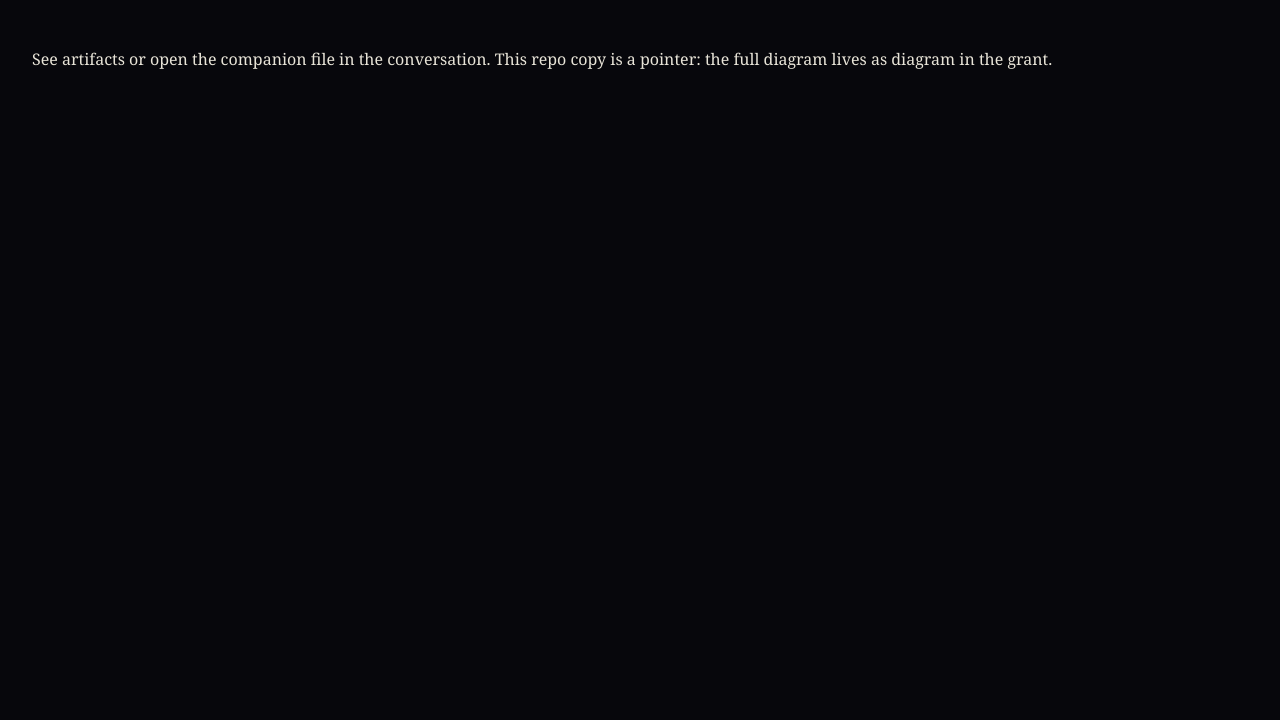
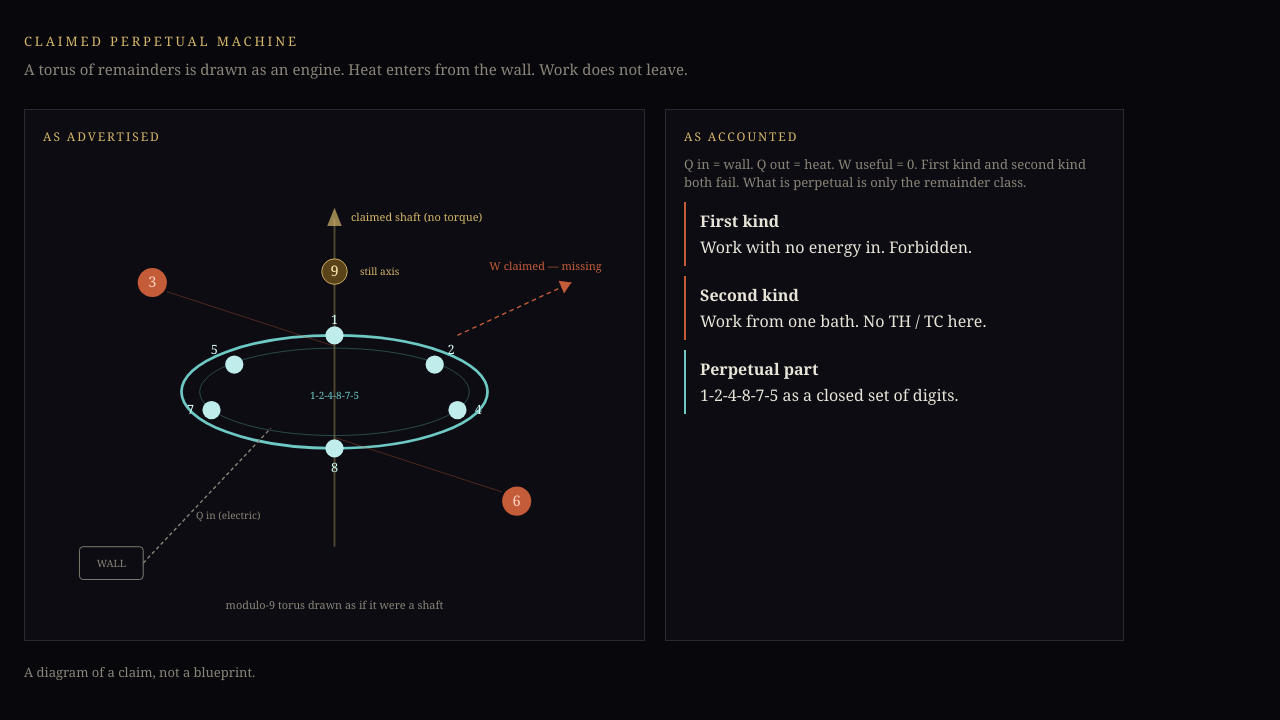
Before and after one commit to nicholasnatividad818-oss/perpetual-motion, a plain HTML site: page diagram.html in a window 1280 px wide. Drawn offline with Linux system fonts and the light colour scheme.

Commit message:
Restore full claimed-machine diagram

```diff
--- a/diagram.html
+++ b/diagram.html
@@ -4,8 +4,70 @@
   <meta charset="UTF-8" />
   <meta name="viewport" content="width=device-width, initial-scale=1" />
   <title>The claimed machine</title>
+  <style>
+    :root { --bg:#07070c; --ink:#e8e4d8; --dim:#8a8578; --gold:#d4b56a; --ember:#c45c3a; --cyan:#6ec8c4; --line:#2a2833; }
+    * { box-sizing:border-box; margin:0; padding:0; }
+    body { background:var(--bg); color:var(--ink); font-family:Georgia,serif; min-height:100vh; padding:32px 24px 48px; }
+    h1 { font-size:13px; letter-spacing:0.22em; text-transform:uppercase; color:var(--gold); font-weight:400; margin-bottom:8px; }
+    .lede { color:var(--dim); max-width:720px; line-height:1.5; margin-bottom:28px; font-size:15px; }
+    .grid { display:grid; grid-template-columns:1fr; gap:20px; max-width:1100px; }
+    @media (min-width:900px) { .grid { grid-template-columns:1.15fr 0.85fr; } }
+    .card { border:1px solid var(--line); background:#0c0c12; padding:18px 18px 12px; }
+    .card h2 { font-size:12px; letter-spacing:0.16em; text-transform:uppercase; color:var(--gold); font-weight:400; margin-bottom:10px; }
+    svg { width:100%; height:auto; display:block; }
+    .caption { margin-top:10px; font-size:13px; color:var(--dim); line-height:1.45; }
+    .law { border-left:2px solid var(--ember); padding:8px 0 8px 14px; margin-top:10px; }
+    .law.ok { border-left-color:var(--cyan); }
+    .law b { display:block; margin-bottom:4px; }
+    footer { margin-top:22px; color:var(--dim); font-size:13px; }
+  </style>
 </head>
-<body style="background:#07070c;color:#e8e4d8;font-family:Georgia,serif;padding:24px">
-  <p>See artifacts or open the companion file in the conversation. This repo copy is a pointer: the full diagram lives as diagram in the grant.</p>
+<body>
+  <h1>Claimed perpetual machine</h1>
+  <p class="lede">A torus of remainders is drawn as an engine. Heat enters from the wall. Work does not leave.</p>
+  <div class="grid">
+    <div class="card">
+      <h2>As advertised</h2>
+      <svg viewBox="0 0 640 520" xmlns="http://www.w3.org/2000/svg">
+        <rect width="640" height="520" fill="#0c0c12"/>
+        <line x1="320" y1="70" x2="320" y2="430" stroke="#d4b56a" stroke-width="2" opacity="0.35"/>
+        <polygon points="320,58 312,78 328,78" fill="#d4b56a" opacity="0.7"/>
+        <text x="338" y="72" fill="#d4b56a" font-size="12" font-family="Georgia, serif">claimed shaft (no torque)</text>
+        <ellipse cx="320" cy="260" rx="168" ry="62" fill="none" stroke="#6ec8c4" stroke-width="3"/>
+        <ellipse cx="320" cy="260" rx="148" ry="48" fill="none" stroke="#6ec8c4" stroke-width="1" opacity="0.35"/>
+        <g font-family="Georgia, serif" font-size="14" text-anchor="middle">
+          <circle cx="320" cy="198" r="10" fill="#bfedec"/><text x="320" y="186" fill="#d8fffb">1</text>
+          <circle cx="430" cy="230" r="10" fill="#bfedec"/><text x="448" y="218" fill="#d8fffb">2</text>
+          <circle cx="455" cy="280" r="10" fill="#bfedec"/><text x="478" y="284" fill="#d8fffb">4</text>
+          <circle cx="320" cy="322" r="10" fill="#bfedec"/><text x="320" y="348" fill="#d8fffb">8</text>
+          <circle cx="185" cy="280" r="10" fill="#bfedec"/><text x="162" y="284" fill="#d8fffb">7</text>
+          <circle cx="210" cy="230" r="10" fill="#bfedec"/><text x="188" y="218" fill="#d8fffb">5</text>
+        </g>
+        <text x="320" y="268" fill="#6ec8c4" font-size="11" text-anchor="middle" font-family="Georgia, serif">1-2-4-8-7-5</text>
+        <circle cx="120" cy="140" r="16" fill="#c45c3a"/><text x="120" y="145" fill="#ffd4c4" font-size="16" text-anchor="middle" font-family="Georgia, serif">3</text>
+        <circle cx="520" cy="380" r="16" fill="#c45c3a"/><text x="520" y="385" fill="#ffd4c4" font-size="16" text-anchor="middle" font-family="Georgia, serif">6</text>
+        <line x1="136" y1="150" x2="320" y2="210" stroke="#c45c3a" stroke-width="1" opacity="0.4"/>
+        <line x1="504" y1="370" x2="320" y2="310" stroke="#c45c3a" stroke-width="1" opacity="0.4"/>
+        <circle cx="320" cy="128" r="14" fill="#5a4318" stroke="#d4b56a"/><text x="320" y="133" fill="#ffe9b0" font-size="16" text-anchor="middle" font-family="Georgia, serif">9</text>
+        <text x="348" y="132" fill="#d4b56a" font-size="11" font-family="Georgia, serif">still axis</text>
+        <rect x="40" y="430" width="70" height="36" rx="4" fill="none" stroke="#8a8578"/>
+        <text x="75" y="452" fill="#8a8578" font-size="11" text-anchor="middle" font-family="Georgia, serif">WALL</text>
+        <line x1="110" y1="448" x2="250" y2="300" stroke="#8a8578" stroke-dasharray="4 3" stroke-width="1.5"/>
+        <text x="168" y="400" fill="#8a8578" font-size="11" font-family="Georgia, serif">Q in (electric)</text>
+        <line x1="455" y1="198" x2="580" y2="140" stroke="#c45c3a" stroke-width="1.5" stroke-dasharray="5 4"/>
+        <polygon points="580,140 566,138 572,152" fill="#c45c3a"/>
+        <text x="490" y="126" fill="#c45c3a" font-size="12" font-family="Georgia, serif">W claimed — missing</text>
+        <text x="320" y="498" fill="#8a8578" font-size="12" text-anchor="middle" font-family="Georgia, serif">modulo-9 torus drawn as if it were a shaft</text>
+      </svg>
+    </div>
+    <div class="card">
+      <h2>As accounted</h2>
+      <p class="caption">Q in = wall. Q out = heat. W useful = 0. First kind and second kind both fail. What is perpetual is only the remainder class.</p>
+      <div class="law"><b>First kind</b> Work with no energy in. Forbidden.</div>
+      <div class="law"><b>Second kind</b> Work from one bath. No TH / TC here.</div>
+      <div class="law ok"><b>Perpetual part</b> 1-2-4-8-7-5 as a closed set of digits.</div>
+    </div>
+  </div>
+  <footer>A diagram of a claim, not a blueprint.</footer>
 </body>
 </html>
```
